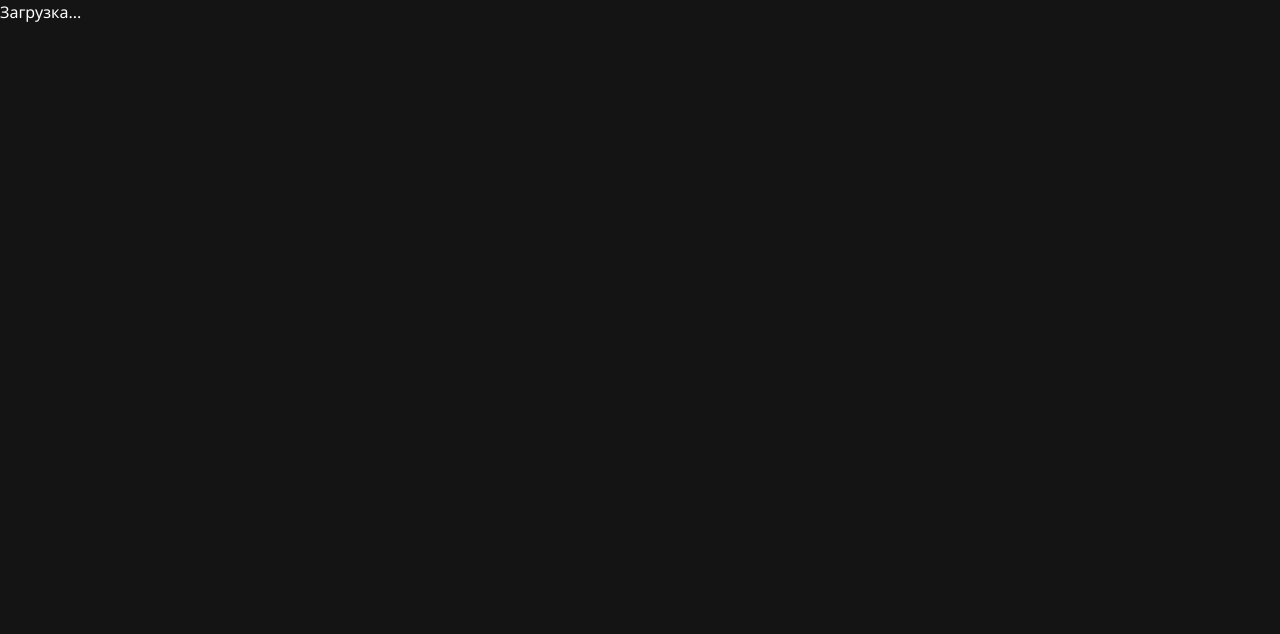
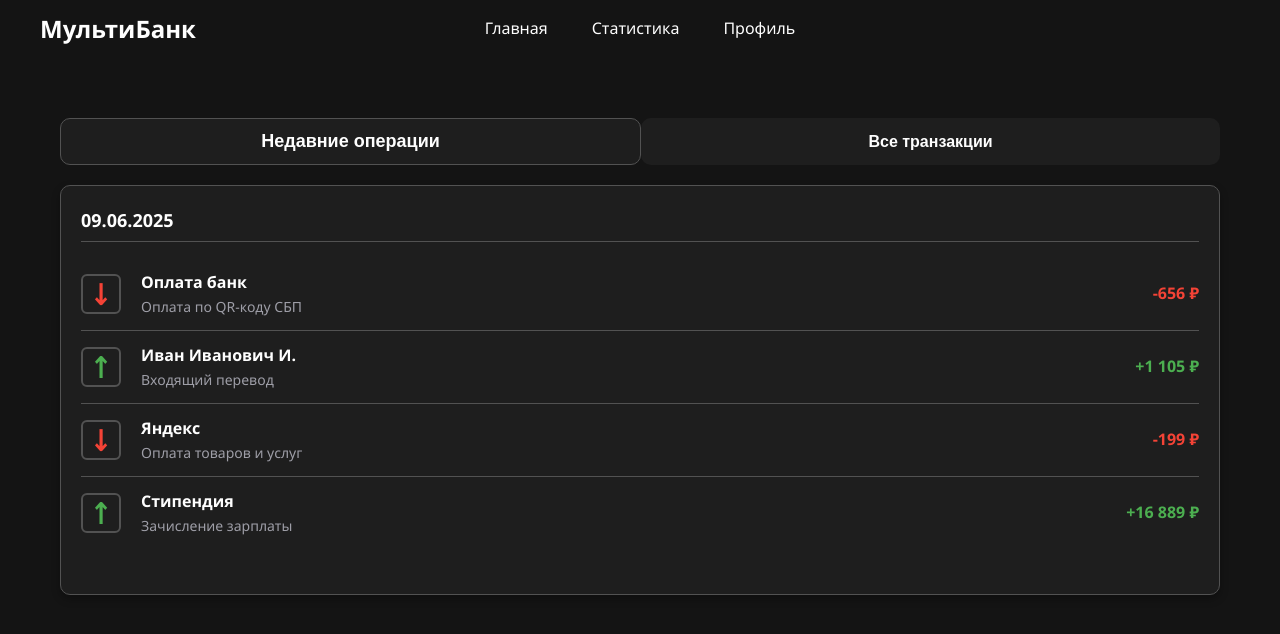
Before and after one commit to 1nastya3425/AlienBank, a React (Vite) app in the folder frontend/: page /transactions in a window 1280 px wide. Shown: the top 634 px of the page. Built offline with nearby package versions, Linux system fonts and the light colour scheme.

Commit message:
продолжаю делать страницу транзакций

```diff
--- a/frontend/src/components/RecentOperations/RecentOperations.scss
+++ b/frontend/src/components/RecentOperations/RecentOperations.scss
@@ -6,7 +6,7 @@
   background: $background-block;
   padding: 20px;
   border-radius: $border-radius-default;
-  border: 3px solid $border-color;
+  border: 1px solid $border-color;
   box-shadow: $box-shadow;
 
   h3 {
--- a/frontend/src/components/StatsOverview/StatsOverview.scss
+++ b/frontend/src/components/StatsOverview/StatsOverview.scss
@@ -4,7 +4,7 @@
   background: $background-block;
   padding: 20px;
   border-radius: $border-radius-default;
-  border: 3px solid $border-color;
+  border: 1px solid $border-color;
   box-shadow: $box-shadow;
   position: relative;
 
--- a/frontend/src/components/TransactionList/TransactionList.scss
+++ b/frontend/src/components/TransactionList/TransactionList.scss
@@ -6,7 +6,7 @@
   background: $background-block;
   padding: 20px;
   border-radius: $border-radius-default;
-  border: 3px solid $border-color;
+  border: 1px solid $border-color;
   box-shadow: $box-shadow;
 
   h3 {
--- a/frontend/src/mocks/userData.js
+++ b/frontend/src/mocks/userData.js
@@ -137,3 +137,24 @@ export const MOCK_TRANSACTIONS = [
     amount: '+14 889 ₽'
   },
 ];
+
+export const BANKS = [
+  'Сбербанк',
+  'ВТБ',
+  'Альфа-Банк',
+  'Т-Банк',
+  'Ozon Банк',
+  'Райффайзенбанк',
+  'Газпромбанк',
+  'Россельхозбанк'
+];
+
+
+export const CATEGORIES = [
+  'Оплата товаров и услуг',
+  'Зачисление зарплаты',
+  'Входящий перевод',
+  'Платежи по кредиту',
+  'Инвестиции',
+  'Подарки'
+];
--- a/frontend/src/pages/Transactions/Transactions.jsx
+++ b/frontend/src/pages/Transactions/Transactions.jsx
@@ -1,24 +1,132 @@
-// src/pages/Transactions/Transactions.jsx
 import Header from '../../components/Header/Header';
-import { useNavigate, useLocation, Link } from 'react-router-dom';
-import './Transactions.scss'; //
+import { useState } from 'react';
+import './Transactions.scss';
+import { MOCK_OPERATIONS, MOCK_TRANSACTIONS, BANKS, CATEGORIES } from '../../mocks/userData';
 
 const Transactions = () => {
-  const location = useLocation();
-  const { transactions } = location.state || {};
+  const [view, setView] = useState('recent'); // 'recent' | 'all'
+  const [filters, setFilters] = useState({
+    type: 'all',
+    bank: 'all',
+    category: 'all',
+  });
 
-  if (!transactions) {
-    return <div>Загрузка...</div>;
-  }
+  // Группировка операций по дате
+  const groupedOperations = Object.entries(
+    MOCK_OPERATIONS.reduce((acc, op) => {
+      const date = op.date.split(' ')[0]; // "01.11.2025 14:30" → "01.11.2025"
+      if (!acc[date]) acc[date] = [];
+      acc[date].push(op);
+      return acc;
+    }, {})
+  ).sort(([a], [b]) => new Date(b.split('.').reverse().join('-')) - new Date(a.split('.').reverse().join('-')));
+
+  // Фильтрация транзакций
+  const filteredTransactions = MOCK_TRANSACTIONS.filter(tx => {
+    const isIncome = tx.amount.startsWith('+');
+    const isExpense = tx.amount.startsWith('-');
+
+    const matchType =
+      filters.type === 'all' ||
+      (filters.type === 'income' && isIncome) ||
+      (filters.type === 'expense' && isExpense);
+
+    const matchBank = filters.bank === 'all' || tx.status === filters.bank;
+    const matchCategory = filters.category === 'all' || tx.details === filters.category;
+
+    return matchType && matchBank && matchCategory;
+  });
 
   return (
     <div className="transactions-page">
       <Header />
+
       <main className="container">
-        <div className='transactions-table'>
+        <div className="transactions-toggle">
+          <button
+            className={view === 'recent' ? 'active' : ''}
+            onClick={() => setView('recent')}
+          >
+            Недавние операции
+          </button>
+          <button
+            className={view === 'all' ? 'active' : ''}
+            onClick={() => setView('all')}
+          >
+            Все транзакции
+          </button>
+        </div>
+
+        {view === 'recent' ? (
+          <div className="transactions-table">
+            {groupedOperations.length > 0 ? (
+              groupedOperations.map(([date, ops]) => (
+                <div key={date} className="date-group">
+                  <div className="date-title">{date}</div>
+                  <div className="recent-operations-list">
+                    {ops.map(op => {
+                      const isIncome = op.amount.startsWith('+');
+                      const type = isIncome ? 'income' : 'expense';
+                      return (
+                        <div key={op.id} className="operation-item">
+                          <div className={`icon ${type}`}>
+                            {isIncome ? '↑' : '↓'}
+                          </div>
+                          <div className="details">
+                            <div className="desc">{op.desc}</div>
+                            <div className="sub-desc">{op.details}</div>
+                          </div>
+                          <div className={`amount ${type}`}>
+                            {op.amount}
+                          </div>
+                        </div>
+                      );
+                    })}
+                  </div>
+                </div>
+              ))
+            ) : (
+              <p className="no-results">Нет недавних операций</p>
+            )}
+          </div>
+        ) : (
+          <>
+            <div className="filters">
+              <select
+                value={filters.type}
+                onChange={e => setFilters({ ...filters, type: e.target.value })}
+              >
+                <option value="all">Все</option>
+                <option value="income">Доходы</option>
+                <option value="expense">Расходы</option>
+              </select>
+
+              <select
+                value={filters.bank}
+                onChange={e => setFilters({ ...filters, bank: e.target.value })}
+              >
+                <option value="all">Все банки</option>
+                {BANKS.map(bank => (
+                  <option key={bank} value={bank}>{bank}</option>
+                ))}
+              </select>
+
+              <select
+                value={filters.category}
+                onChange={e => setFilters({ ...filters, category: e.target.value })}
+              >
+                <option value="all">Все категории</option>
+                {CATEGORIES.map(category => (
+                  <option key={category} value={category}>{category}</option>
+                ))}
+              </select>
+            </div>
+
+            <div className="transactions-table">
+              {filteredTransactions.length > 0 ? (
                 <table>
                   <tbody>
-              {transactions.map(tx => (
+                    {filteredTransactions.map(tx => (
                       <tr key={tx.id}>
                         <td><div className="desc">{tx.date}</div></td>
                         <td><div className="desc">{tx.status}</div></td>
@@ -28,12 +136,21 @@ const Transactions = () => {
                             <div className="details">{tx.details}</div>
                           </div>
                         </td>
-                  <td><div className="desc">{tx.amount}</div></td>
+                        <td>
+                          <div className={`desc ${tx.amount.startsWith('+') ? 'income' : 'expense'}`}>
+                            {tx.amount}
+                          </div>
+                        </td>
                       </tr>
                     ))}
                   </tbody>
                 </table>
+              ) : (
+                <p className="no-results">Нет данных по фильтрам</p>
+              )}
             </div>
+          </>
+        )}
       </main>
     </div>
   );
--- a/frontend/src/pages/Transactions/Transactions.scss
+++ b/frontend/src/pages/Transactions/Transactions.scss
@@ -1,17 +1,63 @@
 @import '../../styles/variables.scss';
 
 .transactions-page {
-  // Чтобы было визуально одинаково с Home
-  margin-top: 20px;
+  .transactions-toggle {
+    display: flex;
+    margin-top: 20px;
+    width: 100%;
+
+    button {
+      flex: 1;
+      padding: 12px 16px;
+      border-radius: $border-radius-default;
+      border: none;
+      background: $background-block;
+      cursor: pointer;
+      font-weight: 600;
+      color: $color-text-primary;
+      font-size: medium;
+      text-align: center;
+
+      &.active {
+        background: #1E1E1E;
+        border-radius: 10px;
+        font-weight: bold;
+        font-size: large;
+        border: 1px solid $border-color;
+      }
+
+      &:hover:not(.active) {
+        background: $background-hover;
+      }
+    }
+  }
+
+  .filters {
+    display: flex;
+    gap: 10px;
+    margin-top: 20px;
+    flex-wrap: wrap;
+
+    select {
+      padding: 8px 12px;
+      border-radius: $border-radius-default;
+      border: 1px solid $border-color;
+      background: $background-block;
+      color: $color-text-primary;
+      font-size: 14px;
+    }
+  }
 
   .transactions-table {
     background: $background-block;
     padding: 20px;
     border-radius: $border-radius-default;
-    border: 3px solid $border-color;
+    border: 1px solid $border-color;
     box-shadow: $box-shadow;
     margin-top: 20px;
+    width: 100%;
 
+    /* Стили для "Все транзакции" */
     table {
       width: 100%;
       border-collapse: collapse;
@@ -22,22 +68,13 @@
         text-align: left;
         border-bottom: 1px solid $border-color;
 
-        &:first-child {
-          width: 20%;
-        }
         &:last-child {
           text-align: right;
         }
       }
 
-      th {
-        background: $background-hover;
-        font-weight: 500;
-      }
-
       .desc {
         font-weight: bold;
-        font-size: larger;
         color: $color-text-primary;
       }
 
@@ -51,6 +88,99 @@
         flex-direction: column;
         gap: 2px;
       }
+
+      .income {
+        color: #4caf50; /* как в RecentOperations */
+      }
+
+      .expense {
+        color: #f44336; /* как в RecentOperations */
+      }
+    }
+
+    /* Стили для "Недавние операции" */
+    .date-group {
+      margin-bottom: 25px;
+
+      .date-title {
+        font-weight: 600;
+        margin-bottom: 16px;
+        color: $color-text-primary;
+        font-size: $font-size-h3;
+        padding-bottom: 6px;
+        border-bottom: 1px solid $border-color;
+      }
+
+      .recent-operations-list {
+        .operation-item {
+          display: flex;
+          align-items: center;
+          gap: 20px;
+          padding: 12px 0;
+
+          &:not(:last-child) {
+            border-bottom: 1px solid $border-color;
+          }
+
+          .icon {
+            width: 40px;
+            height: 40px;
+            border: 2px solid $border-color;
+            border-radius: 6px;
+            display: flex;
+            align-items: center;
+            justify-content: center;
+            font-size: 30px;
+            font-weight: bold;
+            flex-shrink: 0;
+
+            &.income {
+              color: #4caf50; /* точно как в RecentOperations */
+            }
+
+            &.expense {
+              color: #f44336; /* точно как в RecentOperations */
+            }
+          }
+
+          .details {
+            flex: 1;
+            min-width: 0;
+
+            .desc {
+              font-weight: bold;
+              color: $color-text-primary;
+              font-size: $font-size-base;
+            }
+
+            .sub-desc {
+              font-size: 14px;
+              color: $color-text-secondary;
+            }
+          }
+
+          .amount {
+            font-weight: bold;
+            white-space: nowrap;
+            font-size: $font-size-base;
+
+            &.income {
+              color: #4caf50;
+            }
+
+            &.expense {
+              color: #f44336;
+            }
+          }
+        }
+      }
+    }
+
+    .no-results {
+      margin-top: 10px;
+      color: $color-text-secondary;
+      text-align: center;
+      font-size: $font-size-base;
     }
   }
 }
--- a/frontend/src/styles/variables.scss
+++ b/frontend/src/styles/variables.scss
@@ -27,11 +27,11 @@ $income-color: #08A652;
 $stat-circle-gradient: linear-gradient(45deg, #ff9800, #ffeb3b);
 
 // Границы и тени
-$border-color: #2d2834;
+$border-color: #525252;
 $box-shadow: 0 4px 8px rgba(0, 0, 0, 0.3);
 
 // Размеры
-$border-radius-default: 8px;
+$border-radius-default: 10px;
 $border-radius-card: 12px;
 $border-radius-button: 50%;
 
```
Lines whose indentation alone changed are shown as unchanged.
